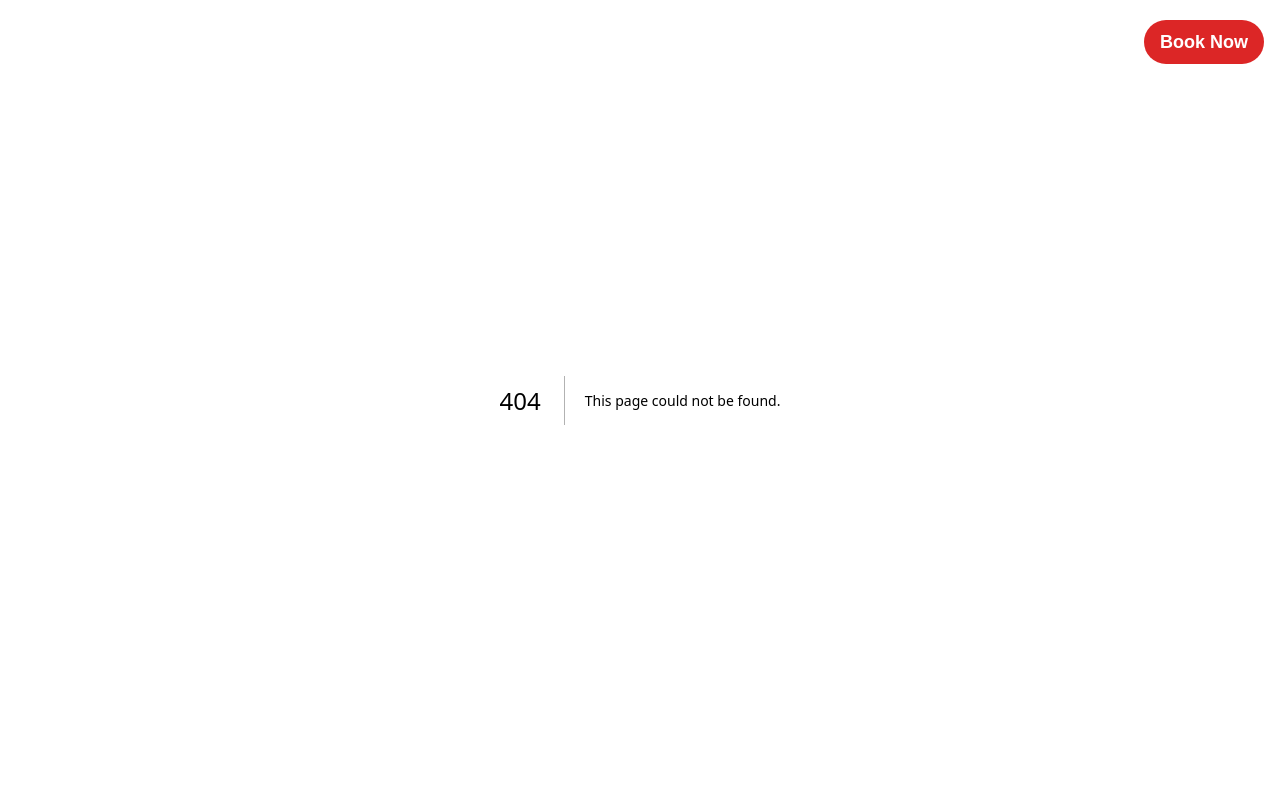
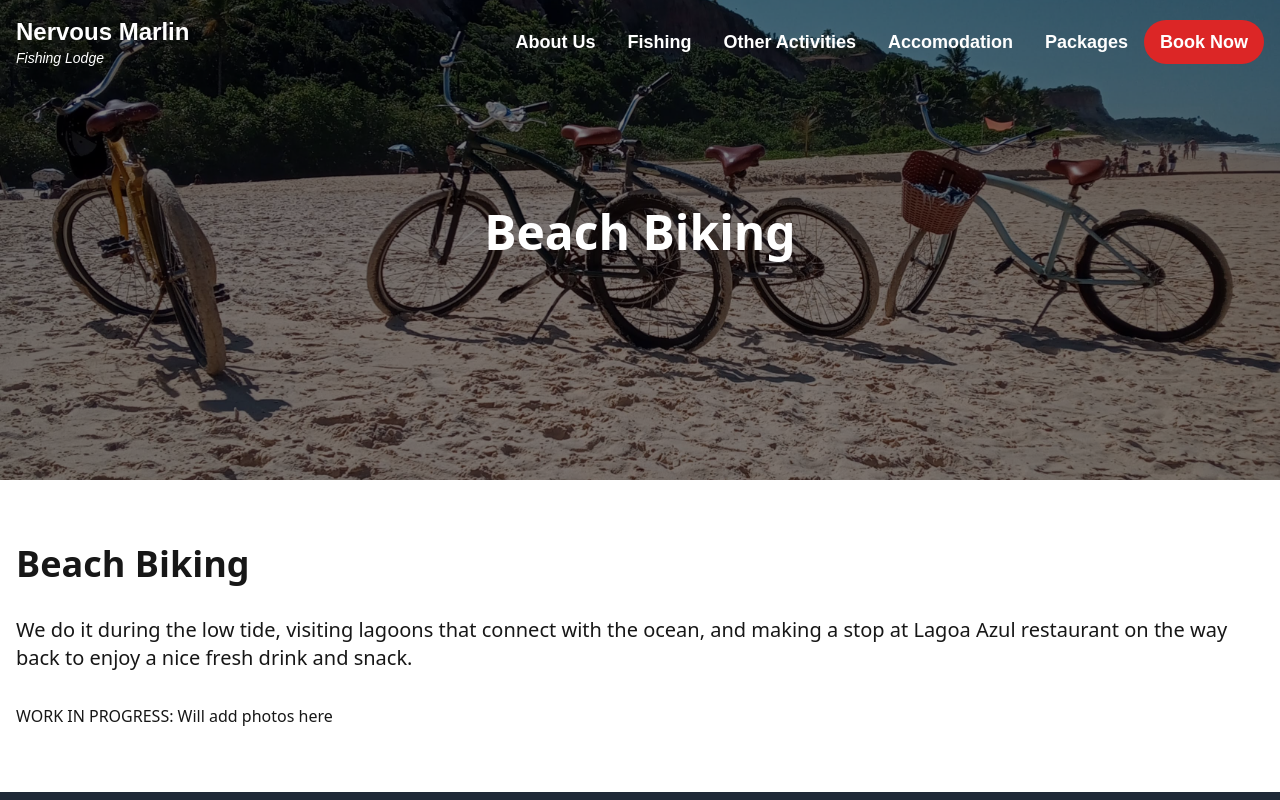
Before and after one commit to alexsaussier/nervous-marlin-website, a Next.js app: page /activities/beach-biking in a window 1280 px wide. Before the commit this address had no page. Shown: the top 800 px of the page. Built offline with nearby package versions, Linux system fonts and the light colour scheme.

Commit message:
individual activity pages

```diff
--- a/app/about-us/page.js
+++ b/app/about-us/page.js
@@ -25,7 +25,7 @@ export default function AboutUs() {
               />
             </div>
             <div className="md:w-1/2 md:pl-8">
-              <h2 className="text-3xl font-bold mb-4">About me</h2>
+              <h2 className="text-3xl font-bold mb-4">About us</h2>
                 <p className="text-lg mb-4">
                     My name is Leo Foresti, the owner of Nervous Marlin Fishing Lodge.
                     I was born in Sao Paulo, Brazil and raised in Buenos Aires, Argentina. From 2001 until 2020 I lived in Cordoba, a province north of Buenos Aires, Argentina.
--- /dev/null
+++ b/app/activities/[slug]/page.js
@@ -0,0 +1,33 @@
+'use client';
+
+import React from 'react';
+import Image from 'next/image';
+import { useParams } from 'next/navigation';
+import Hero from '@/components/Hero';
+import { activities } from '../page';  // Import the activities array
+
+export default function ActivityPage() {
+  const { slug } = useParams();
+  const activity = activities.find(a => a.slug === slug);
+
+  if (!activity) {
+    return <div>Activity not found</div>;
+  }
+
+  return (
+    <div className="font-sans">
+      <Hero
+        imageSrc={activity.image}
+        title={activity.name}
+        subtitle=""
+        objectPosition="40%"
+      />
+      <div className="container mx-auto px-4 py-16">
+        <h1 className="text-4xl font-bold mb-8">{activity.name}</h1>
+        <p className="text-xl mb-8">{activity.description}</p>
+        {/* Add more detailed content about the activity here */}
+        <p>WORK IN PROGRESS: Will add photos here</p>
+      </div>
+    </div>
+  );
+}
--- a/app/activities/page.js
+++ b/app/activities/page.js
@@ -17,20 +17,40 @@ import Diving1 from '@/public/images/activities/diving1.jpg';
 import Night2 from '@/public/images/downtown/night2.jpeg';
 import Hero from '@/components/Hero';
 import Paragliding2 from '@/public/images/activities/paragliding2.jpg';
+import Link from 'next/link';
 
 const activities = [
-  { name: 'Nighttime Activities',
-    description: "The nightlife in Arraial d'Ajuda has been growing in the last few years. It has great restaurants that serve local cuisine, and international (European & Argentinian) bars serving excellent drinks. 'Le Fantastique Monde de Benjamin' is a restaurant inspired from the 1920's, with waiters dressed like back in the days. Every night, you can come enjoy delicious cuisine and live music with Rock bands, Blues, Jazz, and Tango Shows.", image: Night2 },
+  {
+    name: 'Nighttime Activities',
+    slug: 'nighttime-activities',
+    description: "The nightlife in Arraial d'Ajuda has been growing in the last few years. It has great restaurants that serve local cuisine, and international (European & Argentinian) bars serving excellent drinks. 'Le Fantastique Monde de Benjamin' is a restaurant inspired from the 1920's, with waiters dressed like back in the days. Every night, you can come enjoy delicious cuisine and live music with Rock bands, Blues, Jazz, and Tango Shows.",
+    image: Night2
+  },
   { name: 'Paragliding',
-    description: 'You will be paragliding with Ricardo, he is the 2024 champion paraglider in the state of Bahia, he gives the most spectacular flight over the beautiful cliff with an amazing view of the Atlantic Ocean and reefs.', image: Paragliding1 },
+    slug: 'paragliding',
+    description: 'You will be paragliding with Ricardo, he is the 2024 champion paraglider in the state of Bahia, he gives the most spectacular flight over the beautiful cliff with an amazing view of the Atlantic Ocean and reefs.',
+    image: Paragliding1
+  },
   { name: 'Beach Biking',
-    description: 'We do it during the low tide, visiting lagoons that connect with the ocean, and making a stop at Lagoa Azul restaurant on the way back to enjoy a nice fresh drink and snack.', image: BeachBiking1 },
+    description: 'We do it during the low tide, visiting lagoons that connect with the ocean, and making a stop at Lagoa Azul restaurant on the way back to enjoy a nice fresh drink and snack.',
+    slug: 'beach-biking',
+    image: BeachBiking1
+  },
   { name: 'Spa Treatments',
-    description: 'Relax and rejuvenate with our luxurious spa treatments.', image: Spa1 },
+    description: 'Relax and rejuvenate with our luxurious spa treatments.',
+    slug: 'spa-treatments',
+    image: Spa1
+  },
   { name: 'Diving',
-    description: 'We dive at the Royal Charlotte Bank, the largest coral bank in Brazil with the biggest variety of coral, marine fauna. The extension is of 65 miles and 9500 foot deep (3000 mts.) and connects with another Bank called Albrolhos. it was discovered in 2023 by a program of Petrobras.', image: Diving1 },
+    description: 'We dive at the Royal Charlotte Bank, the largest coral bank in Brazil with the biggest variety of coral, marine fauna. The extension is of 65 miles and 9500 foot deep (3000 mts.) and connects with another Bank called Albrolhos. it was discovered in 2023 by a program of Petrobras.',
+    slug: 'diving',
+    image: Diving1
+  },
   { name: 'Private Excursions',
-    description: 'We take our four-wheel drive to go through the beautiful brazilian jungle and appear on the top of the cliffs, enjoying the amazing view of the blue Atlantic Ocean and coral. After the ride we head for lunch to a beach club with great food and live music.\nWe also lead you on boat excursion to visit different beaches in the area, with a spectacular lunch on the beach.', image: Beach2 },
+    description: 'We take our ATVs to go through the beautiful brazilian jungle and appear on the top of the cliffs, enjoying the amazing view of the blue Atlantic Ocean and its coral. After the ride we head for lunch to a beach club with great food and live music.\nWe also lead you on boat excursion to visit different beaches in the area, with a spectacular lunch on the beach.',
+    slug: 'private-excursions',
+    image: Beach2
+  },
 ];
 
 export default function AccommodationAndActivities() {
@@ -63,7 +83,8 @@ export default function AccommodationAndActivities() {
               <h2 className="text-3xl font-bold mb-8 text-center transition-transform duration-300">Exciting Activities for Everyone</h2>
               <div className="grid grid-cols-1 md:grid-cols-2 lg:grid-cols-2 gap-8">
                 {activities.map((activity, index) => (
-                  <div key={index} className="group overflow-hidden rounded-lg shadow-lg transition-all duration-300 hover:shadow-2xl hover:-translate-y-2">
+                  <Link href={`/activities/${activity.slug}`} key={index}>
+                    <div className="group overflow-hidden rounded-lg shadow-lg transition-all duration-300 hover:shadow-2xl hover:-translate-y-2 cursor-pointer">
                       <div className="relative h-48 overflow-hidden">
                         <Image
                           src={activity.image}
@@ -78,6 +99,7 @@ export default function AccommodationAndActivities() {
                         <p className="text-lg transition-opacity duration-300 group-hover:opacity-80">{activity.description}</p>
                       </div>
                     </div>
+                  </Link>
                 ))}
               </div>
             </div>
@@ -87,3 +109,6 @@ export default function AccommodationAndActivities() {
     </div>
   );
 }
+
+// Make sure to export the activities array
+export { activities };
--- a/app/fishing/page.js
+++ b/app/fishing/page.js
@@ -76,6 +76,9 @@ export default function Fishing() {
                 className="absolute top-0 left-0 w-full h-full rounded-2xl"
               ></iframe>
             </div>
+          <p className="text-sm text-gray-600 mt-4 italic text-center">
+            Disclaimer: This video is not affiliated with Nervous Marlin Fishing Lodge. It is provided as an indication of the fishing conditions in the area.
+          </p>
           </div>
         </div>
       </section>
```
Lines whose indentation alone changed are shown as unchanged.
